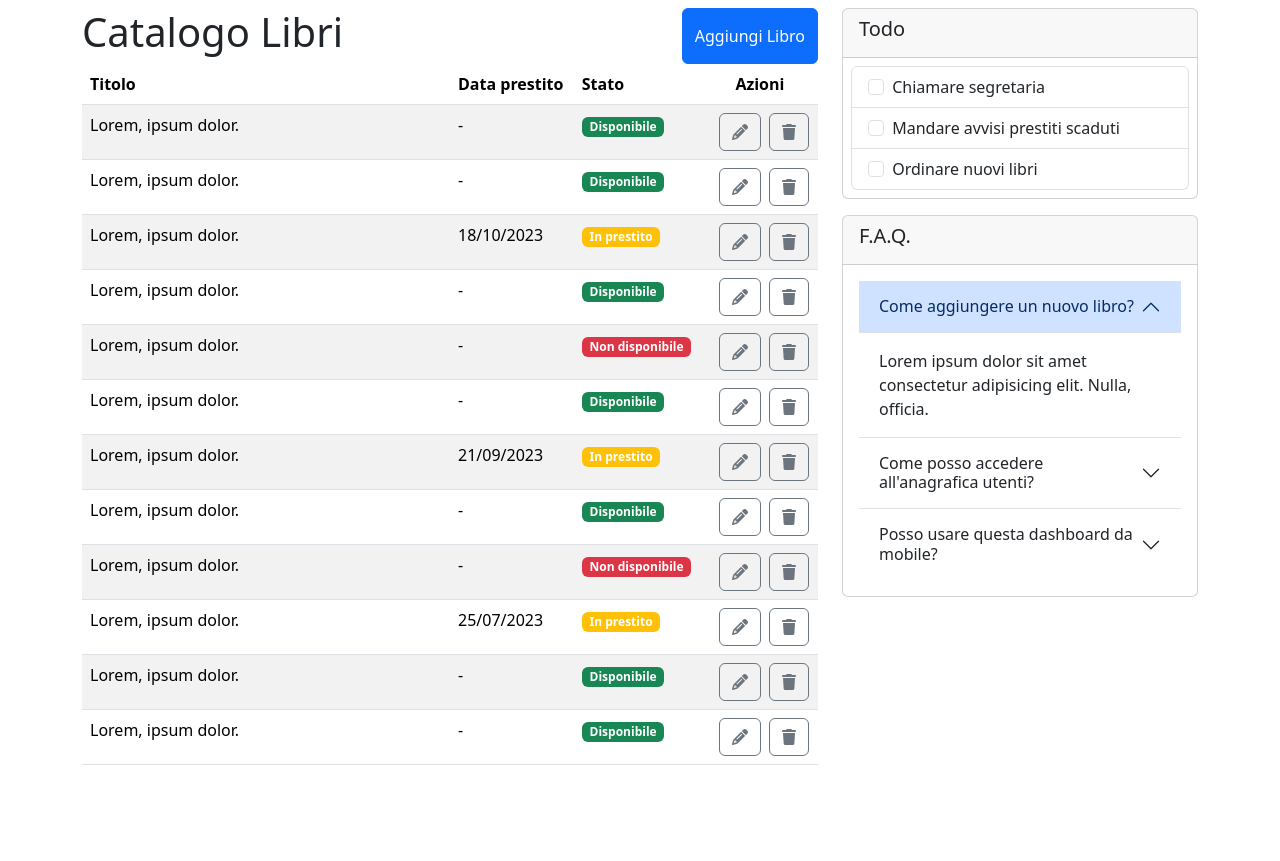
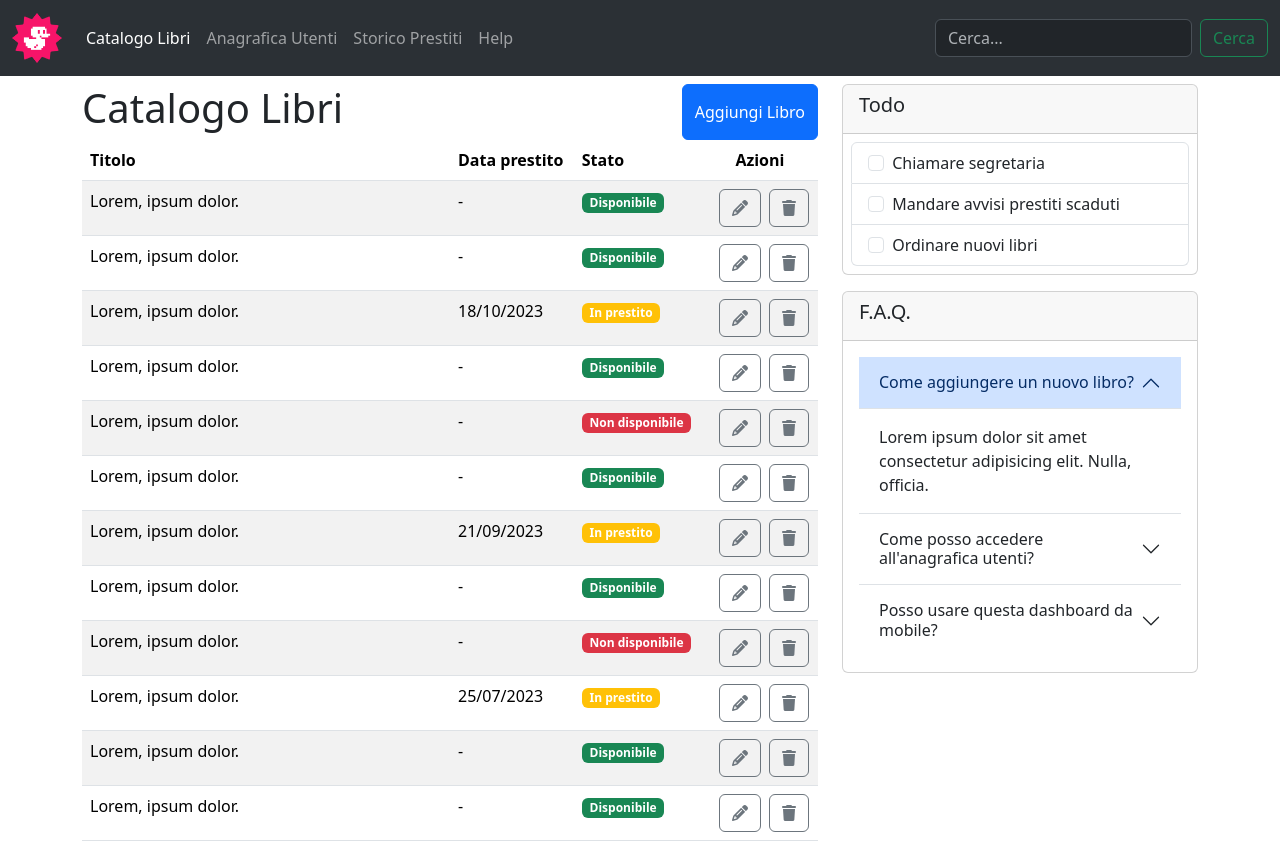
Before and after one commit to lucioacri/html-css-bootstrap-dashboard, a plain HTML site: page index.html in a window 1280 px wide. Before the commit the page ends 800 px from the top, so only its background shows below. Drawn offline with nearby package versions, Linux system fonts and the light colour scheme.

Commit message:
Add navbar

```diff
--- a/index.html
+++ b/index.html
@@ -25,7 +25,59 @@
     <link rel="stylesheet" href="./css/style.css" />
   </head>
   <body>
-    <header></header>
+    <header>
+      <nav
+        class="navbar navbar-expand-lg bg-body-tertiary"
+        data-bs-theme="dark"
+      >
+        <div class="container-fluid">
+          <a class="navbar-brand" href="#">
+            <img src="./img/duck.png" alt="" width="50" />
+          </a>
+
+          <button
+            class="navbar-toggler"
+            type="button"
+            data-bs-toggle="collapse"
+            data-bs-target="#navbarSupportedContent"
+            aria-controls="navbarSupportedContent"
+            aria-expanded="false"
+            aria-label="Toggle navigation"
+          >
+            <span class="navbar-toggler-icon"></span>
+          </button>
+          <div class="collapse navbar-collapse" id="navbarSupportedContent">
+            <ul class="navbar-nav me-auto mb-2 mb-lg-0">
+              <li class="nav-item">
+                <a class="nav-link active" aria-current="page" href="#"
+                  >Catalogo Libri</a
+                >
+              </li>
+              <li class="nav-item">
+                <a class="nav-link" href="#">Anagrafica Utenti</a>
+              </li>
+              <li class="nav-item">
+                <a class="nav-link" href="#">Storico Prestiti</a>
+              </li>
+              <li class="nav-item">
+                <a class="nav-link" href="#">Help</a>
+              </li>
+            </ul>
+            <form class="d-flex" role="search">
+              <input
+                class="form-control me-2"
+                type="cerca"
+                placeholder="Cerca..."
+                aria-label="Cerca"
+              />
+              <button class="btn btn-outline-success" type="submit">
+                Cerca
+              </button>
+            </form>
+          </div>
+        </div>
+      </nav>
+    </header>
     <main>
       <div class="container mt-2 mb-1">
         <div class="row">
```
